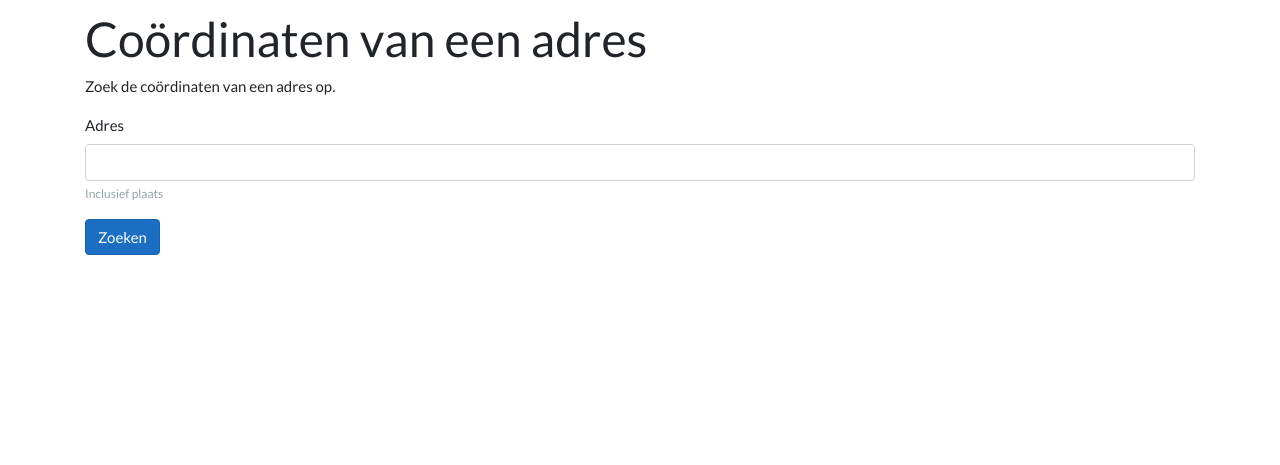
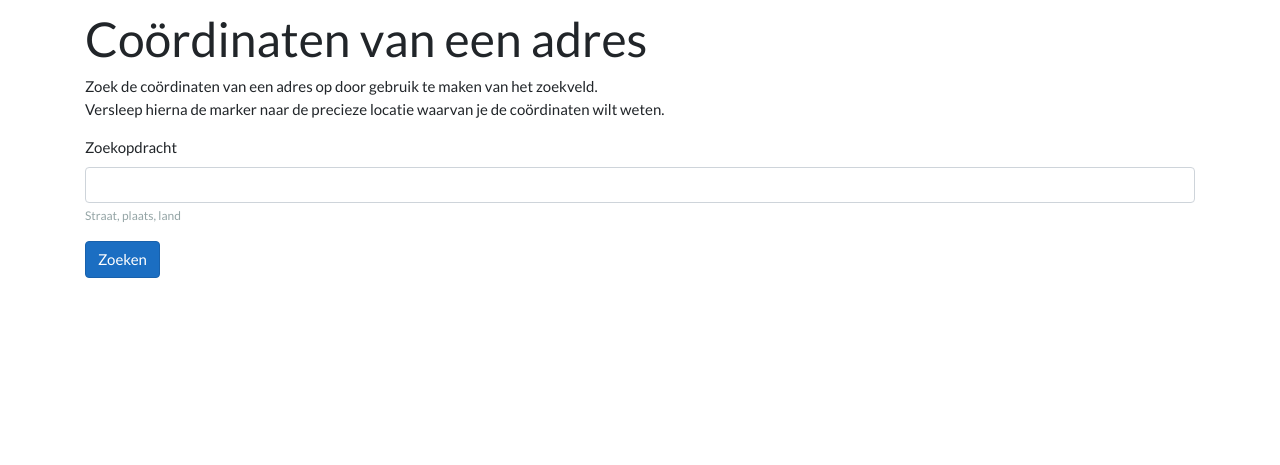
Before and after one commit to niekp/GeocachingToolbelt, an ASP.NET Core app: page /Adres in a window 1280 px wide. Shown: the part 71-536 px from the top of the page. Run offline with ASP.NET Core 8, Linux system fonts and the light colour scheme; some libraries are stand-ins or nearby versions.

Commit message:
Make the marker movable and change description of geocoder

```diff
--- a/GeocachingToolbelt/Views/Geocode/Index.cshtml
+++ b/GeocachingToolbelt/Views/Geocode/Index.cshtml
@@ -1,18 +1,19 @@
 @{
 	ViewBag.Title = "Coördinaten van een adres";
-	ViewBag.Description = "Zoek de coördinaten van een adres op.";
+	ViewBag.Description = "Zoek de coördinaten van een adres en elk punt op de kaart op.";
 }
 <h1>Coördinaten van een adres</h1>
 <div class="mb-3">
-    Zoek de coördinaten van een adres op.
+    Zoek de coördinaten van een adres op door gebruik te maken van het zoekveld.<br />
+    Versleep hierna de marker naar de precieze locatie waarvan je de coördinaten wilt weten.
 </div>
 
 
 <form method="post">
 	<div class="form-group">
-		<label for="address">Adres</label>
+		<label for="address">Zoekopdracht</label>
 		<input type="text" class="form-control" name="Zoek" id="address" aria-describedby="addressHelp" value="@ViewBag.Zoek" />
-		<small id="addressHelp" class="form-text text-muted">Inclusief plaats</small>
+		<small id="addressHelp" class="form-text text-muted">Straat, plaats, land</small>
 	</div>
 
 	<button type="submit" class="btn btn-primary">Zoeken</button>
--- a/GeocachingToolbelt/Views/Home/Index.cshtml
+++ b/GeocachingToolbelt/Views/Home/Index.cshtml
@@ -102,7 +102,7 @@
             <div class="card-body">
                 <h5 class="card-title">Coördinaten van een adres</h5>
                 <p class="card-text">
-                    Zoek de coördinaten van een adres op.
+                    Zoek de coördinaten van een adres en elk punt op de kaart op.
                 </p>
 
                 @Html.ActionLink("", "Index", "Geocode", null, new { @class = "btn btn-link stretched-link" })
--- a/GeocachingToolbelt/Views/Shared/_CoordinatePartial.cshtml
+++ b/GeocachingToolbelt/Views/Shared/_CoordinatePartial.cshtml
@@ -1,4 +1,8 @@
 @model Coordinate
+@{
+    Layout = null;
+}
+<div data-id="_CoordinatePartial">
     <div class="form-group row">
         <label for="wsgResult" class="col-sm-2 col-form-label">WSG84</label>
         <div class="col-sm-10">
@@ -26,3 +30,4 @@
             <input type="text" readonly class="form-control-plaintext" id="UTMResult" value="@Model.GetUTM().Grid @Math.Round(Model.GetUTM().X) @Math.Round(Model.GetUTM().Y)">
         </div>
     </div>
+</div>
```
Also changed, not shown: GeocachingToolbelt/Controllers/LeafletHelper.cs (added, +19 -0 lines), GeocachingToolbelt/wwwroot/js/leaflet-maps.js (+12 -2 lines), GeocachingToolbelt/GeocachingToolbelt.csproj. Lines whose indentation alone changed are shown as unchanged.
